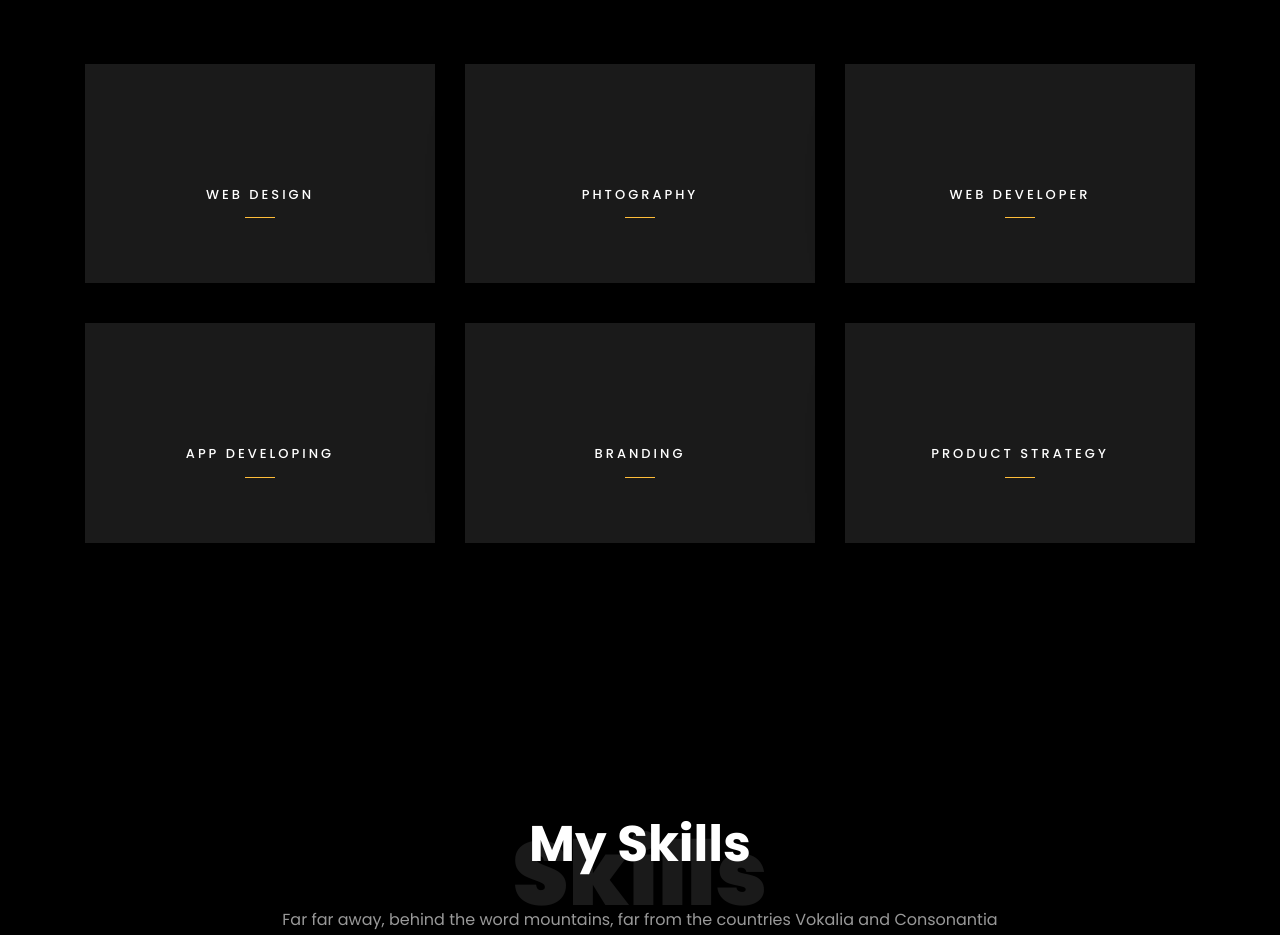
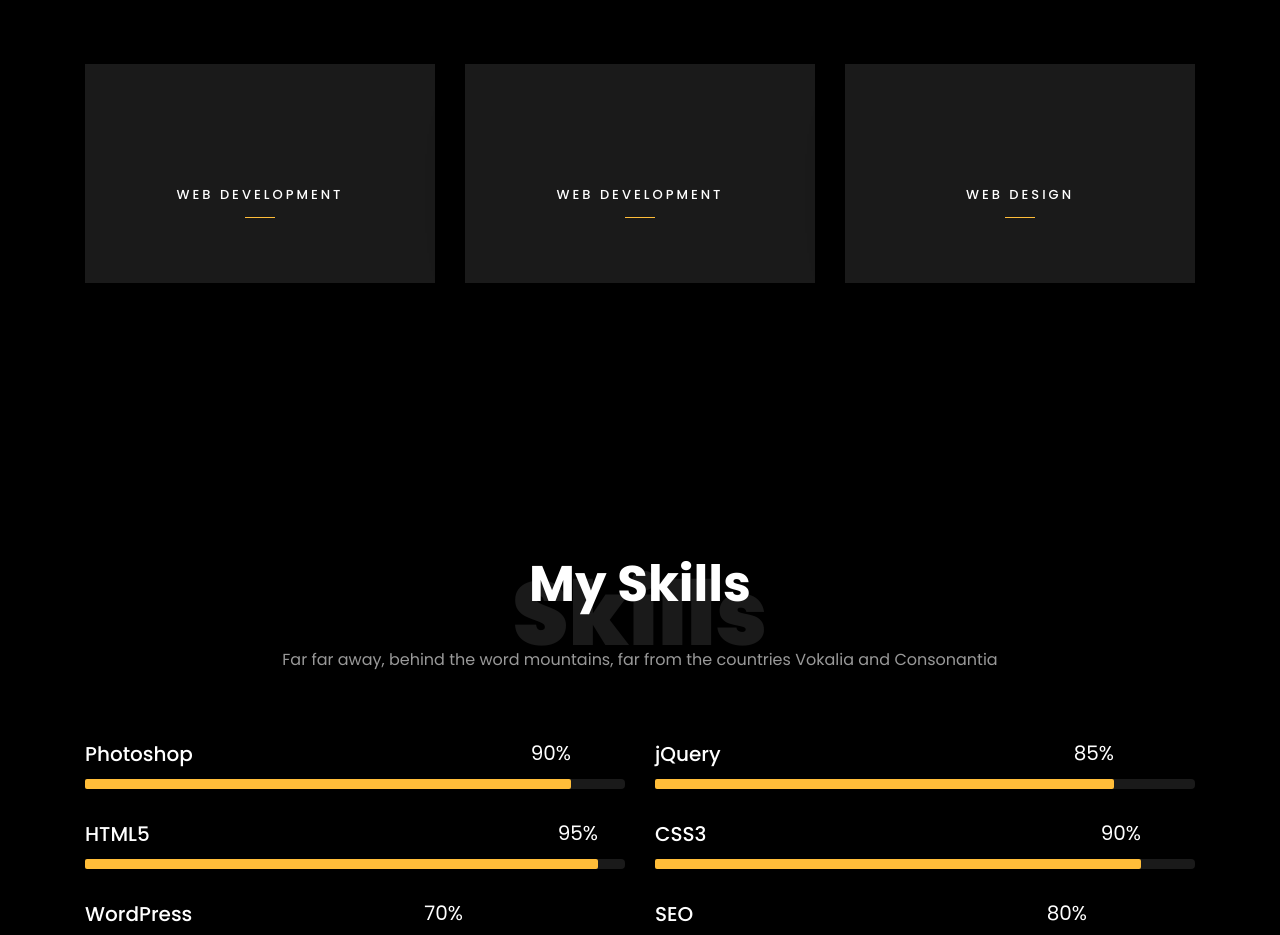
Before and after one commit to Mmy2000/Mmy2000.github.io, a Django app: page / in a window 1280 px wide. Shown: the part 2668-3603 px from the top of the page. Run offline with Django 4.2, Linux system fonts and the light colour scheme; data comes from the database, SQL or seed files in the repository; both versions use the stored data as it was after the commit; parts of the project's set-up code (start-up, migrations or seed data) failed here and were passed over; some libraries are stand-ins or nearby versions; some web fonts are replaced.

Commit message:
creating home page and adding services

```diff
--- a/settings/admin.py
+++ b/settings/admin.py
@@ -1,6 +1,8 @@
 from django.contrib import admin
-from . models import About , Resume
+from . models import About , Resume ,Services , Category
 
 # Register your models here.
 admin.site.register(About)
 admin.site.register(Resume)
+admin.site.register(Services)
+admin.site.register(Category)
--- a/settings/models.py
+++ b/settings/models.py
@@ -29,3 +29,19 @@ class Resume(models.Model):
 
     def __str__(self):
         return str(self.user)
+
+
+class Services(models.Model):
+    user = models.ForeignKey(User,on_delete=models.CASCADE)
+    category = models.ForeignKey('Category',related_name='service_category',on_delete=models.CASCADE)
+
+    def __str__(self):
+        return str(self.user)
+
+
+class Category(models.Model):
+    name = models.CharField(max_length=60)
+    icons = models.CharField(max_length=30)
+
+    def __str__(self):
+        return self.name
--- a/settings/templates/home.html
+++ b/settings/templates/home.html
@@ -111,67 +111,18 @@
             </div>
         </div>
         <div class="row">
+            {% for service in service %}
             <div class="col-md-4 text-center d-flex ftco-animate">
                 <a href="#" class="services-1">
                     <span class="icon">
-                        <i class="flaticon-analysis"></i>
+                        <i class="{{service.category.icons}}"></i>
                     </span>
                     <div class="desc">
-                        <h3 class="mb-5">Web Design</h3>
+                        <h3 class="mb-5">{{service.category}}</h3>
                     </div>
                 </a>
             </div>
-            <div class="col-md-4 text-center d-flex ftco-animate">
-                <a href="#" class="services-1">
-                    <span class="icon">
-                        <i class="flaticon-flasks"></i>
-                    </span>
-                    <div class="desc">
-                        <h3 class="mb-5">Phtography</h3>
-                    </div>
-                </a>
-            </div>
-            <div class="col-md-4 text-center d-flex ftco-animate">
-                <a href="#" class="services-1">
-                    <span class="icon">
-                        <i class="flaticon-ideas"></i>
-                    </span>
-                    <div class="desc">
-                        <h3 class="mb-5">Web Developer</h3>
-                    </div>
-                </a>
-            </div>
-
-            <div class="col-md-4 text-center d-flex ftco-animate">
-                <a href="#" class="services-1">
-                    <span class="icon">
-                        <i class="flaticon-analysis"></i>
-                    </span>
-                    <div class="desc">
-                        <h3 class="mb-5">App Developing</h3>
-                    </div>
-                </a>
-            </div>
-            <div class="col-md-4 text-center d-flex ftco-animate">
-                <a href="#" class="services-1">
-                    <span class="icon">
-                        <i class="flaticon-flasks"></i>
-                    </span>
-                    <div class="desc">
-                        <h3 class="mb-5">Branding</h3>
-                    </div>
-                </a>
-            </div>
-            <div class="col-md-4 text-center d-flex ftco-animate">
-                <a href="#" class="services-1">
-                    <span class="icon">
-                        <i class="flaticon-ideas"></i>
-                    </span>
-                    <div class="desc">
-                        <h3 class="mb-5">Product Strategy</h3>
-                    </div>
-                </a>
-            </div>
+            {% endfor %}
         </div>
     </div>
 </section>
--- a/settings/views.py
+++ b/settings/views.py
@@ -1,5 +1,5 @@
 from django.shortcuts import render
-from .models import About , Resume
+from .models import About , Resume , Services
 from projects.models import Projects
 from django.db.models import Count
 
@@ -9,6 +9,7 @@ def home(request):
     about = About.objects.last()
     project_count = Projects.objects.all().count()
     resume = Resume.objects.all()
+    service = Services.objects.all()
 
 
 
@@ -16,4 +17,5 @@ def home(request):
         'about':about  ,
         'project_count':project_count,
         'resume':resume ,
+        'service':service,
     })
```
Also changed, not shown: db.sqlite3, settings/migrations/0008_category_services.py (added).
